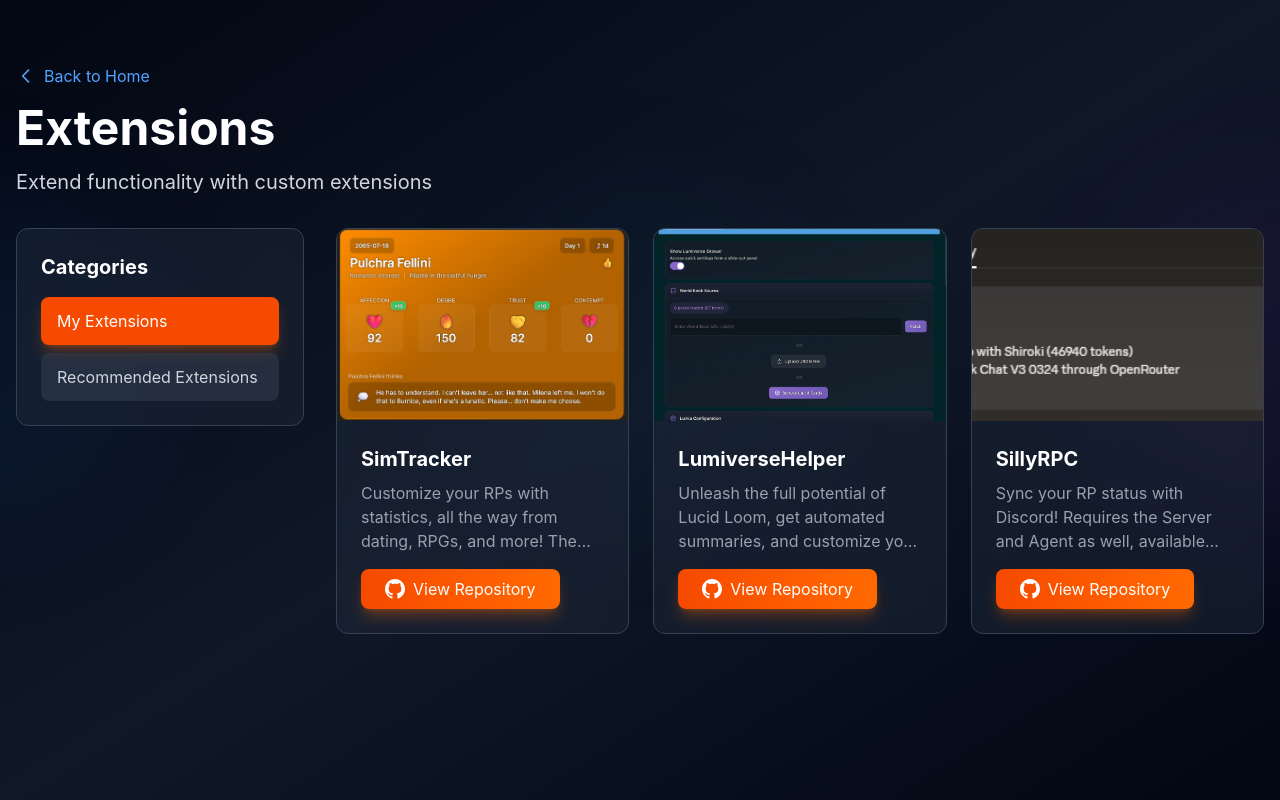
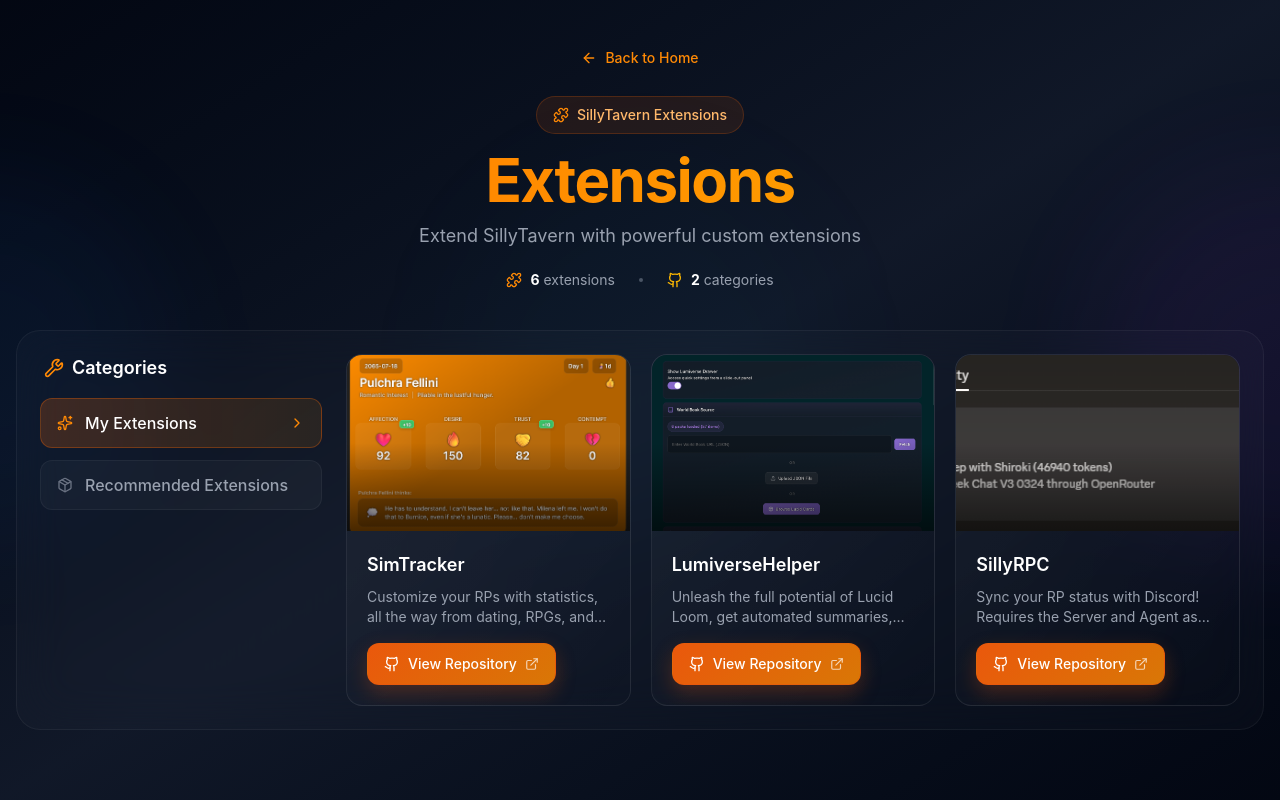
Before and after one commit to prolix-oc/Landing-Page, a Next.js app: page /extensions in a window 1280 px wide. Built offline with nearby package versions, Linux system fonts and the light colour scheme.

Commit message:
reworked extension page

```diff
--- a/app/extensions/page.tsx
+++ b/app/extensions/page.tsx
@@ -1,12 +1,21 @@
 'use client';
 
 import { useState, useEffect, Suspense } from 'react';
-import Link from 'next/link';
 import AnimatedLink from '@/app/components/AnimatedLink';
 import Image from 'next/image';
 import { useSearchParams, useRouter } from 'next/navigation';
-import { motion, AnimatePresence } from 'framer-motion';
+import { motion, AnimatePresence, Variants } from 'framer-motion';
 import LoadingSpinner from '@/app/components/LoadingSpinner';
+import {
+  ArrowLeft,
+  Puzzle,
+  ChevronRight,
+  Github,
+  Wrench,
+  Sparkles,
+  ExternalLink,
+  Package
+} from 'lucide-react';
 
 interface Extension {
   id: string;
@@ -18,8 +27,8 @@
 }
 
 const CATEGORIES = [
-  { id: 'prolix', name: "My Extensions" },
-  { id: 'recommended', name: 'Recommended Extensions' }
+  { id: 'prolix', name: "My Extensions", icon: Sparkles },
+  { id: 'recommended', name: 'Recommended Extensions', icon: Package }
 ];
 
 function ExtensionsContent() {
@@ -29,6 +38,30 @@
   const [selectedCategory, setSelectedCategory] = useState<string>('prolix');
   const [loading, setLoading] = useState(true);
   const [isTransitioning, setIsTransitioning] = useState(false);
+
+  const containerVariants: Variants = {
+    hidden: { opacity: 0 },
+    visible: {
+      opacity: 1,
+      transition: {
+        staggerChildren: 0.08,
+        delayChildren: 0.1
+      }
+    }
+  };
+
+  const itemVariants: Variants = {
+    hidden: { y: 20, opacity: 0 },
+    visible: {
+      y: 0,
+      opacity: 1,
+      transition: {
+        type: "spring",
+        stiffness: 80,
+        damping: 20
+      }
+    }
+  };
 
   // Check URL parameters on mount
   useEffect(() => {
@@ -59,14 +92,9 @@
   const handleCategoryChange = async (categoryId: string) => {
     if (categoryId !== selectedCategory) {
       setIsTransitioning(true);
-
-      // Small delay to ensure fade out completes
       await new Promise(resolve => setTimeout(resolve, 150));
-
       setSelectedCategory(categoryId);
-      // Update URL with category parameter
       router.push(`/extensions?category=${encodeURIComponent(categoryId)}`, { scroll: false });
-
       setIsTransitioning(false);
     }
   };
@@ -74,68 +102,163 @@
   const filteredExtensions = extensions.filter(ext => ext.category === selectedCategory);
 
   return (
-    <div className="min-h-screen relative">
-      <div className="relative container mx-auto px-4 py-16">
-        {/* Header */}
-        <motion.div
-          className="mb-8"
-          initial={{ opacity: 0, y: -20 }}
-          animate={{ opacity: 1, y: 0 }}
-          transition={{ duration: 0.5 }}
+    <div className="min-h-screen relative overflow-hidden">
+      {/* CSS Animated Orbs - GPU Optimized */}
+      <div className="fixed inset-0 overflow-hidden pointer-events-none -z-20">
+        <div className="orb-1 absolute top-[10%] left-[5%] w-[500px] h-[500px] bg-orange-600/20 rounded-full blur-[120px]" />
+        <div className="orb-2 absolute top-[50%] right-[0%] w-[550px] h-[550px] bg-amber-600/15 rounded-full blur-[130px]" />
+        <div className="orb-3 absolute bottom-[5%] left-[40%] w-[400px] h-[400px] bg-red-600/15 rounded-full blur-[100px]" />
+      </div>
+
+      <style jsx>{`
+        .orb-1 {
+          animation: float-1 28s ease-in-out infinite;
+          will-change: transform;
+        }
+        .orb-2 {
+          animation: float-2 32s ease-in-out infinite;
+          will-change: transform;
+        }
+        .orb-3 {
+          animation: float-3 26s ease-in-out infinite;
+          will-change: transform;
+        }
+        @keyframes float-1 {
+          0%, 100% { transform: translate(0, 0) scale(1); }
+          25% { transform: translate(50px, -30px) scale(1.05); }
+          50% { transform: translate(20px, 40px) scale(0.95); }
+          75% { transform: translate(-30px, 15px) scale(1.02); }
+        }
+        @keyframes float-2 {
+          0%, 100% { transform: translate(0, 0) scale(1); }
+          33% { transform: translate(-40px, 30px) scale(1.03); }
+          66% { transform: translate(30px, -20px) scale(0.97); }
+        }
+        @keyframes float-3 {
+          0%, 100% { transform: translate(0, 0) scale(1); }
+          50% { transform: translate(-30px, -40px) scale(1.04); }
+        }
+      `}</style>
+
+      <div className="relative container mx-auto px-4 py-8 sm:py-12">
+        {/* Compact Hero Section */}
+        <motion.header
+          className="text-center mb-8 sm:mb-10"
+          initial="hidden"
+          animate="visible"
+          variants={containerVariants}
         >
-          <AnimatedLink href="/" className="text-blue-400 hover:text-blue-300 transition-colors inline-flex items-center mb-4" isBackLink>
-            <svg className="w-5 h-5 mr-2" fill="none" stroke="currentColor" viewBox="0 0 24 24">
-              <path strokeLinecap="round" strokeLinejoin="round" strokeWidth={2} d="M15 19l-7-7 7-7" />
-            </svg>
-            Back to Home
+          {/* Back Link */}
+          <motion.div variants={itemVariants} className="mb-6">
+            <AnimatedLink
+              href="/"
+              className="group inline-flex items-center gap-2 text-orange-400 hover:text-orange-300 transition-colors"
+              isBackLink
+            >
+              <ArrowLeft className="w-4 h-4 transform group-hover:-translate-x-1 transition-transform" />
+              <span className="text-sm font-medium">Back to Home</span>
             </AnimatedLink>
-          <h1 className="text-5xl font-bold text-white mb-4">Extensions</h1>
-          <p className="text-xl text-gray-300">Extend functionality with custom extensions</p>
           </motion.div>
 
+          {/* Floating Badge */}
+          <motion.div
+            variants={itemVariants}
+            className="inline-flex items-center gap-2 px-4 py-2 rounded-full bg-orange-500/10 border border-orange-500/20 mb-4"
+          >
+            <Puzzle className="w-4 h-4 text-orange-400" />
+            <span className="text-sm font-medium text-orange-300">SillyTavern Extensions</span>
+          </motion.div>
+
+          {/* Title */}
+          <motion.h1
+            variants={itemVariants}
+            className="text-4xl sm:text-5xl lg:text-6xl font-bold tracking-tight mb-3"
+          >
+            <span className="text-transparent bg-clip-text bg-gradient-to-r from-orange-400 via-amber-500 to-red-500 animate-gradient bg-[length:200%_auto]">
+              Extensions
+            </span>
+          </motion.h1>
+
+          {/* Subtitle */}
+          <motion.p
+            variants={itemVariants}
+            className="text-gray-400 text-lg max-w-2xl mx-auto mb-5"
+          >
+            Extend SillyTavern with powerful custom extensions
+          </motion.p>
+
+          {/* Stats Row */}
+          <motion.div
+            variants={itemVariants}
+            className="flex items-center justify-center gap-6 text-sm"
+          >
+            <div className="flex items-center gap-2 text-gray-400">
+              <Puzzle className="w-4 h-4 text-orange-400" />
+              <span><strong className="text-white">{extensions.length}</strong> extensions</span>
+            </div>
+            <div className="w-1 h-1 rounded-full bg-gray-600" />
+            <div className="flex items-center gap-2 text-gray-400">
+              <Github className="w-4 h-4 text-amber-400" />
+              <span><strong className="text-white">{CATEGORIES.length}</strong> categories</span>
+            </div>
+          </motion.div>
+        </motion.header>
+
         {loading ? (
+          <div className="text-center text-gray-400 py-12">
+            <LoadingSpinner message="Loading extensions..." />
+          </div>
+        ) : (
+          /* Single Glass Container */
           <motion.div
-            className="text-center text-gray-400 py-12"
-            initial={{ opacity: 0 }}
-            animate={{ opacity: 1 }}
-            transition={{ duration: 0.3 }}
+            className="relative"
+            initial={{ opacity: 0, y: 20 }}
+            animate={{ opacity: 1, y: 0 }}
+            transition={{ duration: 0.5, delay: 0.3 }}
           >
-            <LoadingSpinner message="Loading extensions..." />
-          </motion.div>
-        ) : (
-          <div className="grid grid-cols-1 lg:grid-cols-4 gap-8">
+            {/* Single backdrop-blur layer */}
+            <div className="absolute inset-0 bg-white/[0.02] backdrop-blur-xl rounded-2xl sm:rounded-3xl border border-white/[0.05]" />
+
+            {/* Content grid inside */}
+            <div className="relative p-4 sm:p-6">
+              <div className="grid grid-cols-1 lg:grid-cols-4 gap-6">
                 {/* Categories Sidebar */}
-            <motion.div
-              className="lg:col-span-1"
-              initial={{ opacity: 0, x: -20 }}
-              animate={{ opacity: 1, x: 0 }}
-              transition={{ duration: 0.5, delay: 0.1 }}
-            >
-              <div className="bg-gray-800/50 backdrop-blur-sm border border-gray-700 rounded-xl p-6 sticky top-4">
-                <h2 className="text-xl font-bold text-white mb-4">Categories</h2>
-                <div className="space-y-2">
-                  {CATEGORIES.map((category, index) => (
+                <div className="lg:col-span-1">
+                  <div className="lg:sticky lg:top-24 space-y-3">
+                    <h2 className="text-lg font-semibold text-white flex items-center gap-2 mb-4 px-1">
+                      <Wrench className="w-5 h-5 text-orange-400" />
+                      Categories
+                    </h2>
+
+                    {CATEGORIES.map((category, index) => {
+                      const IconComponent = category.icon;
+                      return (
                         <motion.button
                           key={category.id}
                           onClick={() => handleCategoryChange(category.id)}
-                      className={`w-full text-left px-4 py-3 rounded-lg ${
+                          className={`group w-full text-left px-4 py-3 rounded-xl transition-all duration-300 relative overflow-hidden flex items-center justify-between ${
                             selectedCategory === category.id
-                          ? 'bg-orange-600 text-white shadow-lg shadow-orange-500/30'
-                          : 'bg-gray-700/50 text-gray-300 hover:bg-gray-700'
+                              ? 'bg-gradient-to-r from-orange-500/20 to-amber-500/10 text-white border border-orange-500/30'
+                              : 'bg-white/[0.03] text-gray-400 border border-white/[0.05] hover:bg-white/[0.06] hover:text-gray-200 hover:border-white/[0.1]'
                           }`}
+                          whileHover={{ x: 4 }}
+                          whileTap={{ scale: 0.98 }}
                           initial={{ opacity: 0, x: -20 }}
                           animate={{ opacity: 1, x: 0 }}
-                      transition={{ duration: 0.3, delay: index * 0.05 }}
-                      layout
-                      whileHover={{ scale: 1.02 }}
-                      whileTap={{ scale: 0.98 }}
+                          transition={{ delay: index * 0.05 }}
                         >
+                          <span className="flex items-center gap-3 font-medium">
+                            <IconComponent className={`w-4 h-4 ${selectedCategory === category.id ? 'text-orange-400' : 'text-gray-500'}`} />
                             {category.name}
+                          </span>
+                          <ChevronRight className={`w-4 h-4 transition-all ${
+                            selectedCategory === category.id ? 'text-orange-400 opacity-100' : 'opacity-0 group-hover:opacity-50'
+                          }`} />
                         </motion.button>
-                  ))}
+                      );
+                    })}
                   </div>
                 </div>
-            </motion.div>
 
                 {/* Extensions Grid */}
                 <div className="lg:col-span-3">
@@ -146,7 +269,6 @@
                         initial={{ opacity: 0 }}
                         animate={{ opacity: 1 }}
                         exit={{ opacity: 0 }}
-                    transition={{ duration: 0.3 }}
                         className="text-center text-gray-400 py-12"
                       >
                         <LoadingSpinner message="Loading extensions..." />
@@ -157,43 +279,46 @@
                         initial={{ opacity: 0 }}
                         animate={{ opacity: 1 }}
                         exit={{ opacity: 0 }}
-                    transition={{ duration: 0.3 }}
-                    className="bg-gray-800/50 backdrop-blur-sm border border-gray-700 rounded-xl p-12 text-center"
+                        className="bg-white/[0.03] border border-white/[0.05] rounded-2xl p-12 text-center"
                       >
                         <motion.div
-                      className="text-6xl mb-4"
+                          className="inline-flex items-center justify-center w-16 h-16 rounded-2xl bg-orange-500/10 border border-orange-500/20 mb-4"
                           animate={{ rotate: [0, 10, -10, 0] }}
                           transition={{ duration: 2, repeat: Infinity, repeatDelay: 1 }}
                         >
-                      🔧
+                          <Wrench className="w-8 h-8 text-orange-400" />
                         </motion.div>
-                    <p className="text-xl text-gray-400 mb-4">No extensions available yet</p>
+                        <p className="text-xl text-gray-400 mb-2">No extensions available yet</p>
                         <p className="text-gray-500">Check back later for {selectedCategory === 'prolix' ? 'new' : 'recommended'} extensions</p>
                       </motion.div>
                     ) : (
                       <motion.div
                         key={`extensions-${selectedCategory}`}
-                    initial={{ opacity: 0 }}
-                    animate={{ opacity: 1 }}
-                    exit={{ opacity: 0 }}
-                    transition={{ duration: 0.3 }}
-                    className="grid grid-cols-1 md:grid-cols-2 lg:grid-cols-3 gap-6"
+                        initial="hidden"
+                        animate="visible"
+                        exit="hidden"
+                        variants={containerVariants}
+                        className="grid grid-cols-1 md:grid-cols-2 xl:grid-cols-3 gap-5"
                       >
-                    {filteredExtensions.map((extension, index) => (
+                        {filteredExtensions.map((extension) => (
                           <motion.div
                             key={extension.id}
-                        initial={{ opacity: 0, y: 20 }}
-                        animate={{ opacity: 1, y: 0 }}
-                        transition={{ duration: 0.4, delay: index * 0.1 }}
-                        className="bg-gray-800/50 backdrop-blur-sm border border-gray-700 rounded-xl overflow-hidden hover:border-orange-600 hover:shadow-2xl hover:shadow-orange-500/20 transition-all group"
-                        whileHover={{ scale: 1.03, y: -5 }}
+                            variants={itemVariants}
+                            className="group relative bg-gradient-to-br from-white/[0.04] to-transparent border border-white/[0.08] rounded-2xl overflow-hidden transition-all duration-300 hover:border-orange-500/40 hover:shadow-lg hover:shadow-orange-500/10"
+                            whileHover={{ y: -4, transition: { duration: 0.2 } }}
                           >
+                            {/* Gradient overlay on hover */}
+                            <div className="absolute inset-0 bg-gradient-to-br from-orange-500/5 via-transparent to-amber-500/5 opacity-0 group-hover:opacity-100 transition-opacity duration-500 pointer-events-none" />
+
+                            {/* Accent bar */}
+                            <div className="absolute top-0 left-0 right-0 h-0.5 bg-gradient-to-r from-orange-500 to-amber-500 transform scale-x-0 group-hover:scale-x-100 transition-transform duration-500 origin-left z-10" />
+
                             {/* Thumbnail */}
-                        <div className="h-48 bg-gradient-to-br from-orange-500/20 to-red-500/20 flex items-center justify-center overflow-hidden relative">
+                            <div className="relative h-44 overflow-hidden">
                               <motion.div
-                            className="w-full h-full relative"
+                                className="w-full h-full"
                                 whileHover={{ scale: 1.05 }}
-                            transition={{ duration: 0.3 }}
+                                transition={{ duration: 0.4 }}
                               >
                                 <Image
                                   src={extension.thumbnail}
@@ -203,26 +328,42 @@
                                   sizes="(max-width: 768px) 100vw, (max-width: 1200px) 50vw, 33vw"
                                 />
                               </motion.div>
+
+                              {/* Overlay gradient */}
+                              <div className="absolute inset-0 bg-gradient-to-t from-black/60 via-transparent to-transparent" />
                             </div>
 
                             {/* Content */}
-                        <div className="p-6">
-                          <h3 className="text-xl font-bold text-white mb-2">{extension.name}</h3>
-                          <p className="text-gray-400 mb-4 line-clamp-3">{extension.description}</p>
+                            <div className="relative p-5">
+                              <h3 className="text-lg font-semibold text-white mb-2 group-hover:text-orange-400 transition-colors">
+                                {extension.name}
+                              </h3>
+                              <p className="text-gray-400 text-sm mb-4 line-clamp-2">
+                                {extension.description}
+                              </p>
 
                               <motion.a
                                 href={extension.repoUrl}
                                 target="_blank"
                                 rel="noopener noreferrer"
-                            className="inline-flex items-center bg-gradient-to-r from-orange-600 to-orange-500 hover:from-orange-700 hover:to-orange-600 text-white px-6 py-2 rounded-lg transition-colors shadow-lg shadow-orange-500/30 hover:shadow-orange-500/50"
-                            whileHover={{ scale: 1.05 }}
-                            whileTap={{ scale: 0.95 }}
+                                className="inline-flex items-center gap-2 px-4 py-2.5 rounded-xl font-medium text-sm text-white transition-all duration-200 border"
+                                style={{
+                                  background: 'linear-gradient(135deg, #ea580c, #d97706)',
+                                  boxShadow: '0 8px 20px rgba(234, 88, 12, 0.25)',
+                                  borderColor: 'rgba(234, 88, 12, 0.5)'
+                                }}
+                                whileHover={{ scale: 1.03, boxShadow: '0 12px 25px rgba(234, 88, 12, 0.35)' }}
+                                whileTap={{ scale: 0.98 }}
                               >
-                            <svg className="w-5 h-5 mr-2" fill="currentColor" viewBox="0 0 24 24">
-                              <path d="M12 0c-6.626 0-12 5.373-12 12 0 5.302 3.438 9.8 8.207 11.387.599.111.793-.261.793-.577v-2.234c-3.338.726-4.033-1.416-4.033-1.416-.546-1.387-1.333-1.756-1.333-1.756-1.089-.745.083-.729.083-.729 1.205.084 1.839 1.237 1.839 1.237 1.07 1.834 2.807 1.304 3.492.997.107-.775.418-1.305.762-1.604-2.665-.305-5.467-1.334-5.467-5.931 0-1.311.469-2.381 1.236-3.221-.124-.303-.535-1.524.117-3.176 0 0 1.008-.322 3.301 1.23.957-.266 1.983-.399 3.003-.404 1.02.005 2.047.138 3.006.404 2.291-1.552 3.297-1.23 3.297-1.23.653 1.653.242 2.874.118 3.176.77.84 1.235 1.911 1.235 3.221 0 4.609-2.807 5.624-5.479 5.921.43.372.823 1.102.823 2.222v3.293c0 .319.192.694.801.576 4.765-1.589 8.199-6.086 8.199-11.386 0-6.627-5.373-12-12-12z"/>
-                            </svg>
+                                <Github className="w-4 h-4" />
                                 View Repository
+                                <ExternalLink className="w-3.5 h-3.5 opacity-70" />
                               </motion.a>
+                            </div>
+
+                            {/* Shimmer effect */}
+                            <div className="absolute inset-0 opacity-0 group-hover:opacity-100 transition-opacity duration-500 pointer-events-none z-20 overflow-hidden">
+                              <div className="absolute inset-0 bg-gradient-to-r from-transparent via-white/5 to-transparent transform -skew-x-12 translate-x-[-200%] group-hover:translate-x-[200%] transition-transform duration-1000" />
                             </div>
                           </motion.div>
                         ))}
@@ -231,6 +372,8 @@
                   </AnimatePresence>
                 </div>
               </div>
+            </div>
+          </motion.div>
         )}
       </div>
     </div>
@@ -242,7 +385,9 @@
     <Suspense fallback={
       <div className="min-h-screen relative">
         <div className="relative container mx-auto px-4 py-16">
-          <div className="text-center text-gray-400 py-12">Loading...</div>
+          <div className="text-center text-gray-400 py-12">
+            <LoadingSpinner message="Loading..." />
+          </div>
         </div>
       </div>
     }>
```
Lines whose indentation alone changed are shown as unchanged.
